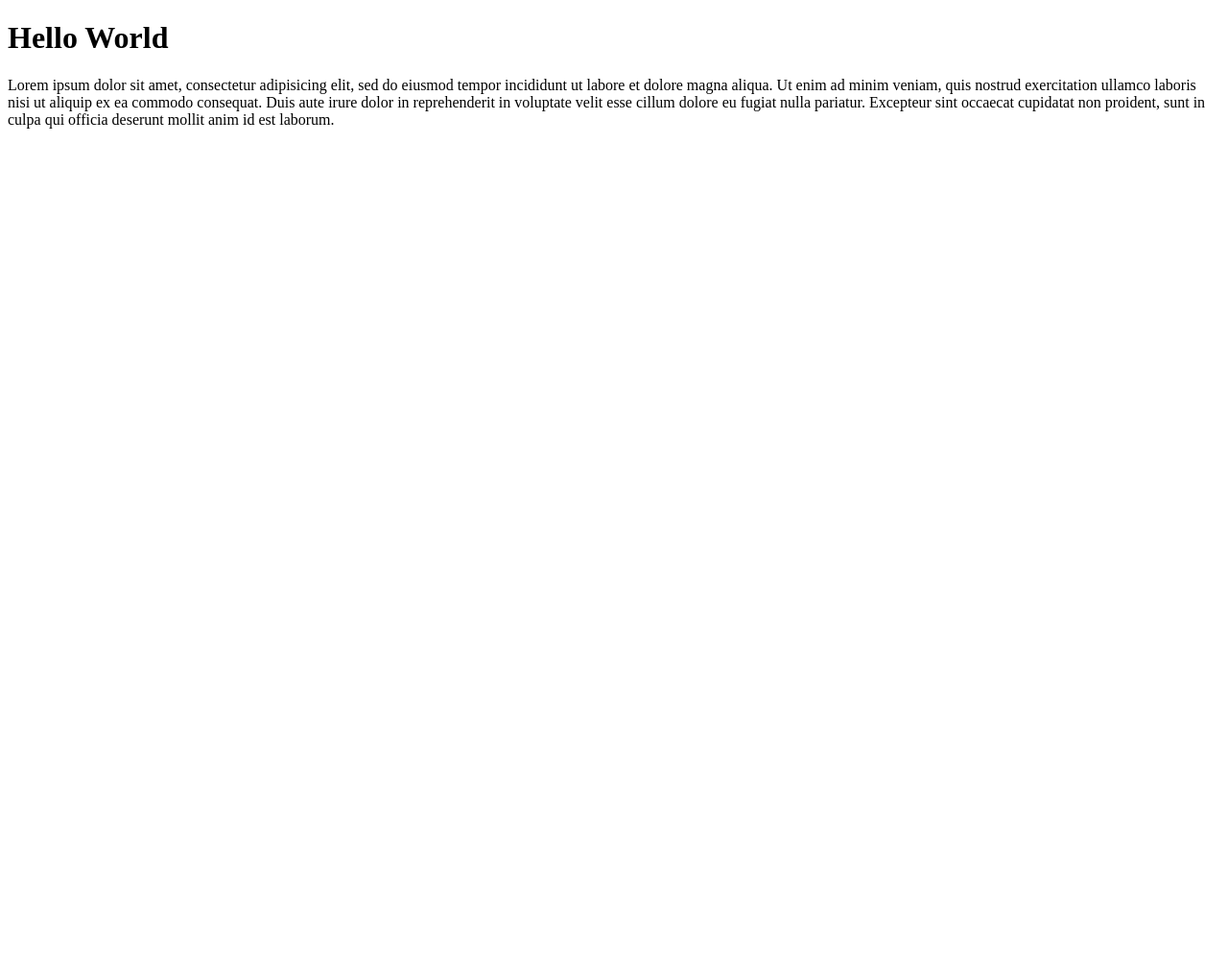
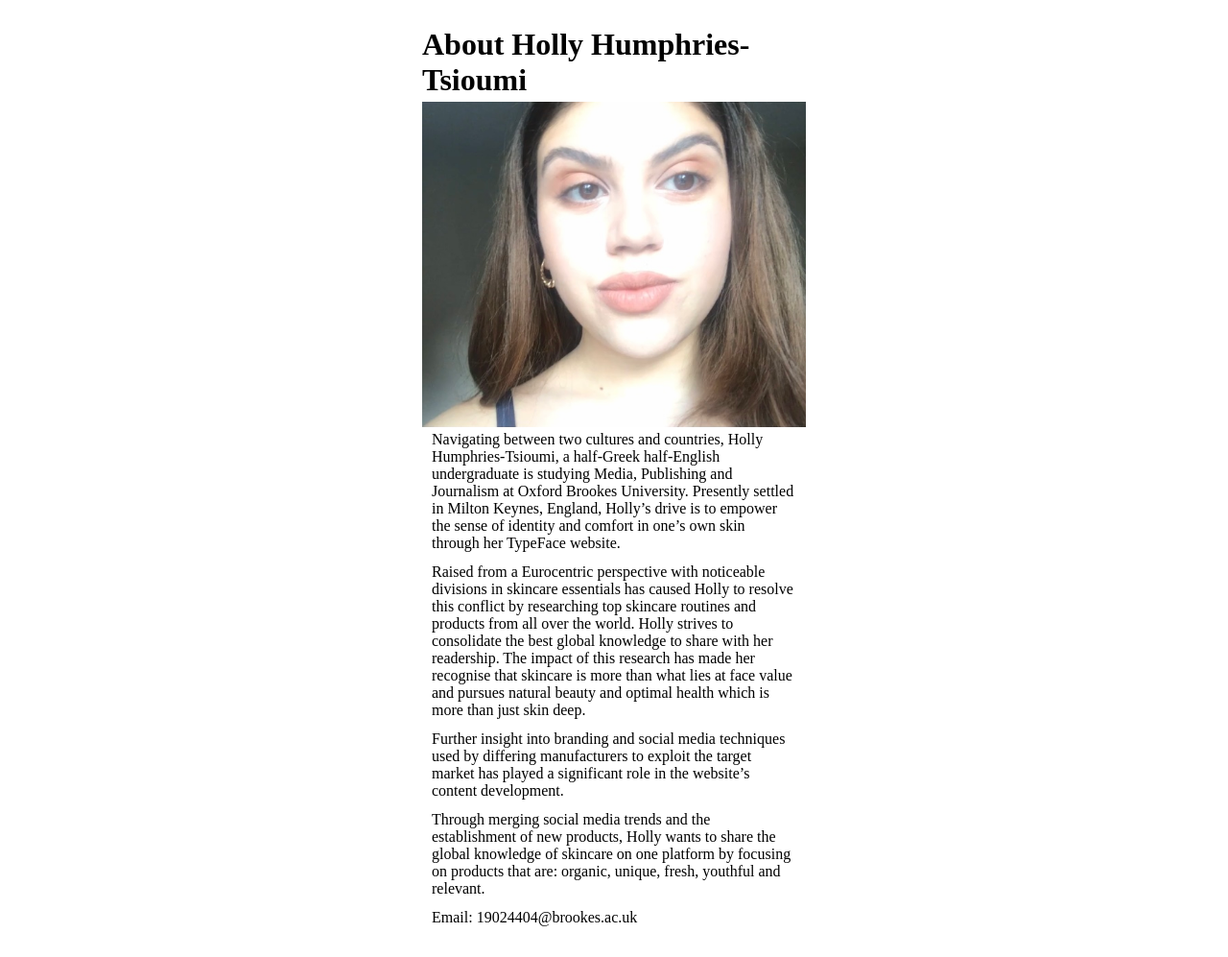
Before and after one commit to hollyhumphries/mybrookesblog, a Jekyll site: the page aboutme/index.html, which Jekyll copies as it is, in a window 1280 px wide. Shown: the whole page at 96% size. Built offline with Jekyll 4.4.1, drawn with Linux system fonts in a browser that asks for light colours; before the commit the page ends 900 px from its top, so only the background shows below that.

Commit message:
first attempt at about me page

```diff
--- a/aboutme/css/styles.css
+++ b/aboutme/css/styles.css
@@ -1,7 +1,39 @@
+*{
+margin:0;
+}
+
 body {
+}
+
+img{
+max-width:100%;
+}
+
+h1 {
+margin:8px 0 4px 0;
+}
+
+p{
+margin-bottom: 12px;
 
 }
 
-h1 {
+
+main{
+margin:20px auto;
+display: flex;
+flex-direction: row;
+flex-wrap: wrap;
+justify-content: center;
+}
+
+.info{
+
+flex-basis: 400px;
+margin: 0 10px;
+}
+
+.gallery{
+flex-basis: 300px;
 
 }
--- a/aboutme/index.html
+++ b/aboutme/index.html
@@ -4,11 +4,28 @@
   <meta charset="utf-8" />
   <meta name="viewport" content="width=device-width, initial-scale=1.0" />
   <link rel="stylesheet" href="css/styles.css">
-  <title>About me</title>
+  <title>Holly Humphries</title>
 </head>
 <body>
-<h1>Hello World</h1>
-<p>Lorem ipsum dolor sit amet, consectetur adipisicing elit, sed do eiusmod tempor incididunt ut labore et dolore magna aliqua. Ut enim ad minim veniam, quis nostrud exercitation ullamco laboris nisi ut aliquip ex ea commodo consequat. Duis aute irure dolor in reprehenderit in voluptate velit esse cillum dolore eu fugiat nulla pariatur. Excepteur sint occaecat cupidatat non proident, sunt in culpa qui officia deserunt mollit anim id est laborum.
+<main>
+<div class="info">
+<h1>About Holly Humphries-Tsioumi</h1>
+
+<div class="gallery">
+<img src="images/IMG_2722 2.jpg" alt="Picture of Holly">
+</div>
+<div class="info">
+<p>Navigating between two cultures and countries, Holly Humphries-Tsioumi, a half-Greek half-English undergraduate is studying Media, Publishing and Journalism at Oxford Brookes University. Presently settled in Milton Keynes, England, Holly’s drive is to empower the sense of identity and comfort in one’s own skin through her TypeFace website.
 </p>
+<p>Raised from a Eurocentric perspective with noticeable divisions in skincare essentials has caused Holly to resolve this conflict by researching top skincare routines and products from all over the world. Holly strives to consolidate the best global knowledge to share with her readership. The impact of this research has made her recognise that skincare is more than what lies at face value and pursues natural beauty and optimal health which is more than just skin deep.</p>
+
+<p>Further insight into branding and social media techniques used by differing manufacturers to exploit the target market has played a significant role in the website’s content development. </p>
+
+<p>Through merging social media trends and the establishment of new products, Holly wants to share the global knowledge of skincare on one platform by focusing on products that are: organic, unique, fresh, youthful and relevant.</p>
+
+<p>Email: 19024404@brookes.ac.uk </p>
+
+</div>
+</main>
 </body>
 </html>
```
Also changed, not shown: aboutme/images/IMG_2722 2.jpg (added).
